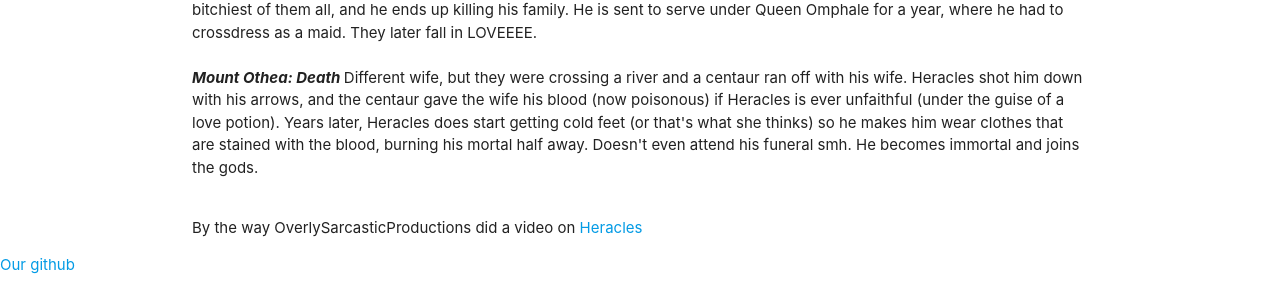
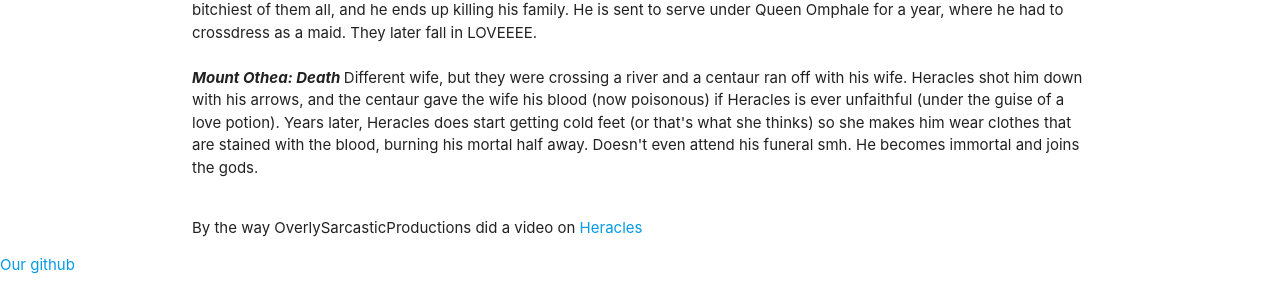
Before and after one commit to stuyCLC/stuyCLC.github.io, a Jekyll site: the page built from _posts/2018-12-4-Medusa-Meeting#3-recap.md, in a window 1280 px wide. Shown: the part 1896-2185 px from the top of the page. Built offline with Jekyll 4.4.1, drawn with Linux system fonts in a browser that asks for light colours.

Commit message:
Update 2018-12-4-Medusa-Meeting#3-recap.md

```diff
--- a/_posts/2018-12-4-Medusa-Meeting#3-recap.md
+++ b/_posts/2018-12-4-Medusa-Meeting#3-recap.md
@@ -22,7 +22,7 @@ title: Medusa Meeting 3 Recap
     <br><li> <i><b> Lerna: Task 11</b>- Steal the Apples of the Hespirides </i> On the way, Heracles shot the eagle that ate Prometheus's internal organs on the daily and got some info on where to pick the apples. Since the apple tree was guarded by a dragon, Heracles asked the titan Atlas to get the apples for himw hile he held the sky. Heracles later tricked Atlas into holding the sky once again by asking for a few seconds to shift his pelt. </li>
     <br><li> <i><b> Underworld: Task 12</b>- Capture Cerberus </i> Hades agreed to let Heracles Cerberus if he could get doggy without weapons --basically choked the dog unconscious. Eurystheus freaked out, again, and Cerberus went back home to recieve cuddles from Persephone and Hades. </li>
         <br><li> <b> <i> Lydia: </i> SIKE YOU THOUGHT IT WAS OVER </b> Heracles starts a new fam but Hera repeats the whole shebang because she is the bitchiest of them all, and he ends up killing his family. He is sent to serve under Queen Omphale for a year, where he had to crossdress as a maid. They later fall in LOVEEEE. </li>
-    <br><li> <i><b> Mount Othea: Death </b> </i> Different wife, but they were crossing a river and a centaur ran off with his wife. Heracles shot him down with his arrows, and the centaur gave the wife his blood (now poisonous) if Heracles is ever unfaithful (under the guise of a love potion). Years later, Heracles does start getting cold feet (or that's what she thinks) so he makes him wear clothes that are stained with the blood, burning his mortal half away. Doesn't even attend his funeral smh. He becomes immortal and joins the gods. </li>
+    <br><li> <i><b> Mount Othea: Death </b> </i> Different wife, but they were crossing a river and a centaur ran off with his wife. Heracles shot him down with his arrows, and the centaur gave the wife his blood (now poisonous) if Heracles is ever unfaithful (under the guise of a love potion). Years later, Heracles does start getting cold feet (or that's what she thinks) so she makes him wear clothes that are stained with the blood, burning his mortal half away. Doesn't even attend his funeral smh. He becomes immortal and joins the gods. </li>
     </ul>
     <br>
     By the way OverlySarcasticProductions did a video on <a href = "https://www.youtube.com/watch?v=M16jOVC5kpA&ab_channel=OverlySarcasticProductions"> Heracles </a>
```
